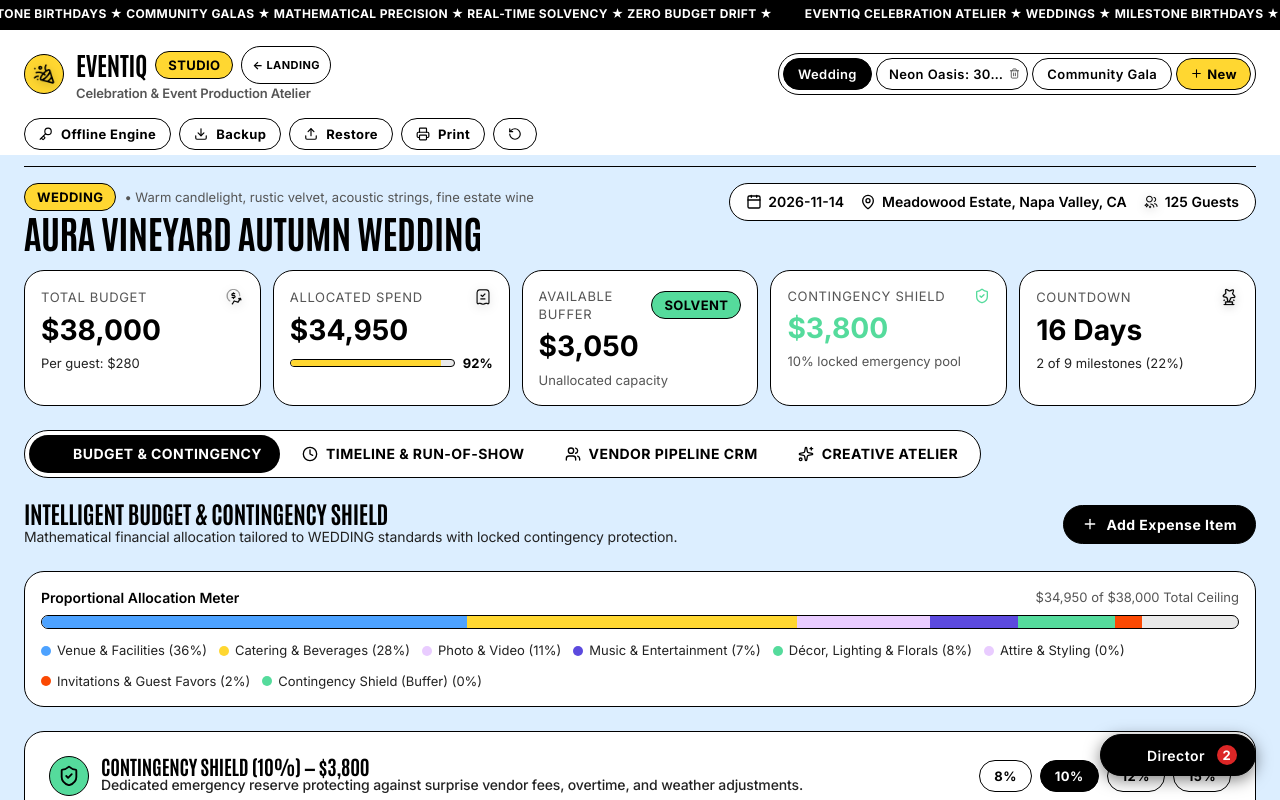
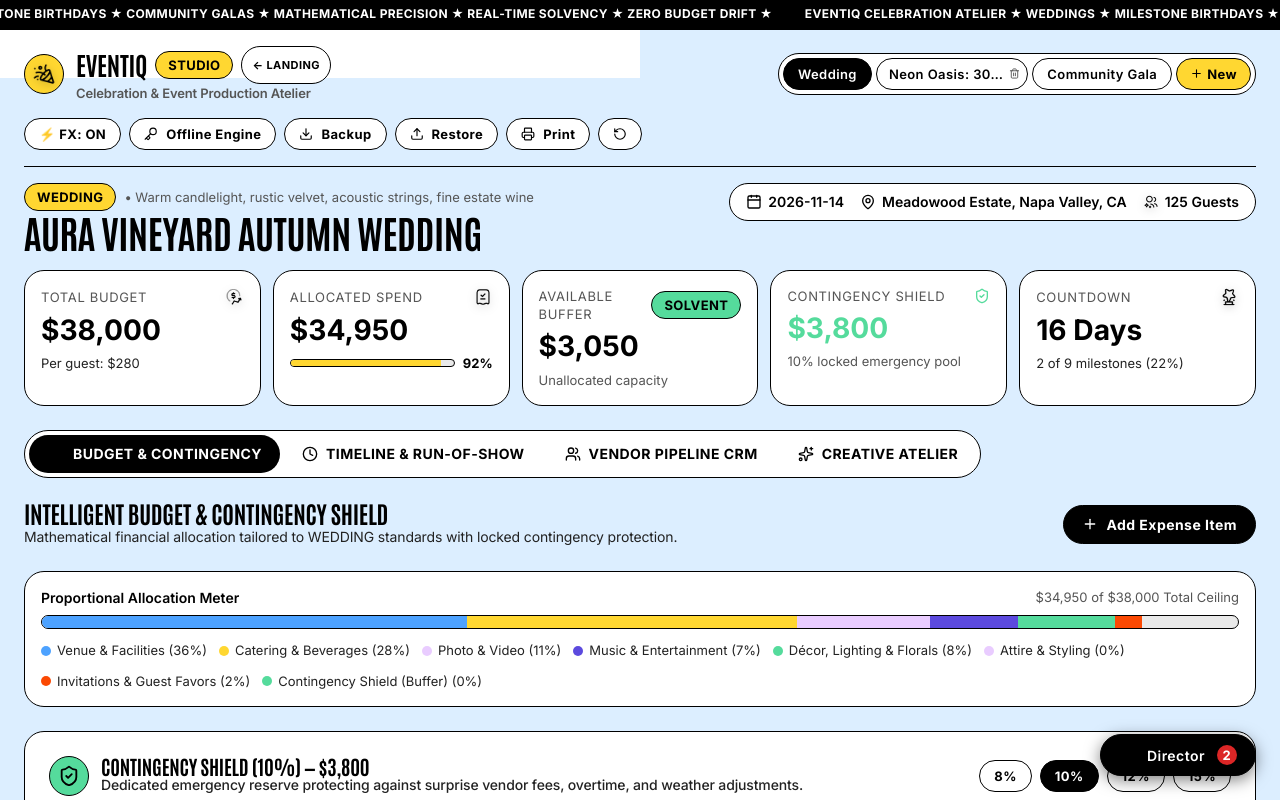
Before and after one commit to sachinn-alt/celebration-event-planner, a React (Vite) app: page / in a window 1280 px wide. Both pictures are taken after a click on the button "ENTER STUDIO". Shown: the top 800 px of the page. Built offline with nearby package versions, Linux system fonts and the light colour scheme.

Commit message:
perf: optimize WebGL background, throttle frame loop, enable code-splitting, and add Eco Mode

```diff
--- a/src/App.css
+++ b/src/App.css
@@ -676,8 +676,17 @@
   color: var(--color-ember);
 }
 
+@media (prefers-reduced-motion: reduce) {
+  .flux-lines-background {
+    display: none !important;
+  }
+}
+
 /* Responsive Rules */
 @media (max-width: 768px) {
+  .flux-lines-background {
+    display: none !important;
+  }
   .landing-sticker-field {
     display: none;
   }
--- a/src/App.tsx
+++ b/src/App.tsx
@@ -1,21 +1,23 @@
-import { useState, useEffect } from 'react';
+import { useState, useEffect, lazy, Suspense } from 'react';
 import { motion, AnimatePresence } from 'motion/react';
 import { DollarSign, Clock, Users, Sparkles } from 'lucide-react';
 import type { EventPlan, EventType } from './types/event';
 import { StorageService } from './services/storage';
 import { Header } from './components/Header';
-import { BudgetModule } from './components/BudgetModule';
-import { TimelineModule } from './components/TimelineModule';
-import { VendorModule } from './components/VendorModule';
-import { CreativeStudio } from './components/CreativeStudio';
-import { AiCopilot } from './components/AiCopilot';
 import { ApiKeyModal } from './components/ApiKeyModal';
 import { CreateEventModal } from './components/CreateEventModal';
 import { IconlyAnimation } from './components/IconlyAnimation';
 import { LandingHero } from './components/LandingHero';
 import { Footer } from './components/Footer';
-import FluxLines from './components/FluxLines';
 import './App.css';
+
+// Lazy-load heavier studio modules & WebGL to ensure instant initial load and peak performance
+const BudgetModule = lazy(() => import('./components/BudgetModule').then((m) => ({ default: m.BudgetModule })));
+const TimelineModule = lazy(() => import('./components/TimelineModule').then((m) => ({ default: m.TimelineModule })));
+const VendorModule = lazy(() => import('./components/VendorModule').then((m) => ({ default: m.VendorModule })));
+const CreativeStudio = lazy(() => import('./components/CreativeStudio').then((m) => ({ default: m.CreativeStudio })));
+const AiCopilot = lazy(() => import('./components/AiCopilot').then((m) => ({ default: m.AiCopilot })));
+const FluxLines = lazy(() => import('./components/FluxLines'));
 
 type ActiveTab = 'budget' | 'timeline' | 'vendors' | 'creative';
 
@@ -35,6 +37,25 @@ export function App() {
   const [isApiKeyModalOpen, setIsApiKeyModalOpen] = useState(false);
   const [isCreateModalOpen, setIsCreateModalOpen] = useState(false);
   const [hasApiKey, setHasApiKey] = useState<boolean>(() => Boolean(StorageService.getApiKey()));
+  const [isFxEnabled, setIsFxEnabled] = useState<boolean>(() => {
+    try {
+      return localStorage.getItem('eventiq_fx_enabled') !== 'false';
+    } catch {
+      return true;
+    }
+  });
+
+  const handleToggleFx = () => {
+    setIsFxEnabled((prev) => {
+      const next = !prev;
+      try {
+        localStorage.setItem('eventiq_fx_enabled', String(next));
+      } catch {
+        // ignore
+      }
+      return next;
+    });
+  };
 
   const activeEvent = events.find((e) => e.id === activeEventId) || events[0];
 
@@ -89,7 +110,8 @@ export function App() {
 
   return (
     <>
-      {/* React Bits: Animated Magnetic FluxLines Background */}
+      {/* React Bits: Animated Magnetic FluxLines Background (Eco / Throttled) */}
+      {isFxEnabled && (
         <div
           className="flux-lines-background no-print"
           style={{
@@ -101,20 +123,25 @@ export function App() {
           }}
           aria-hidden="true"
         >
+          <Suspense fallback={null}>
             <FluxLines
               colors={['#4da2ff', '#55db9c', '#ffd731', '#e9ccff', '#fb4903']}
               lightMode={true}
               transparent={true}
-          opacity={0.45}
-          speed={0.35}
+              opacity={0.4}
+              speed={0.3}
               scale={1.3}
               lineWidth={1.2}
+              dpr={0.5}
               mouseInteraction={true}
-          mouseStrength={1.2}
+              mouseStrength={1.1}
               mouseRadius={0.35}
               clickSwirl={true}
+              paused={!isFxEnabled}
             />
+          </Suspense>
         </div>
+      )}
 
       {/* Slush Marquee Scrolling Announcement Strip */}
       <div className="slush-marquee no-print" aria-hidden="true" style={{ position: 'relative', zIndex: 10 }}>
@@ -139,6 +166,8 @@ export function App() {
               allEvents={events}
               onOpenApiKeyModal={() => setIsApiKeyModalOpen(true)}
               hasApiKey={hasApiKey}
+              onToggleFx={handleToggleFx}
+              isFxEnabled={isFxEnabled}
             />
             <div style={{ maxWidth: '1280px', margin: '0 auto', padding: '0 24px' }}>
               <Footer
@@ -168,6 +197,8 @@ export function App() {
               onOpenCreateModal={() => setIsCreateModalOpen(true)}
               onDeleteEvent={handleDeleteEvent}
               onGoToLanding={() => setViewMode('landing')}
+              isFxEnabled={isFxEnabled}
+              onToggleFx={handleToggleFx}
             />
 
             {/* Module Navigation Tabs with Slush Pill Design */}
@@ -214,6 +245,7 @@ export function App() {
                   exit={{ opacity: 0, y: -8 }}
                   transition={{ duration: 0.2, ease: 'easeOut' }}
                 >
+                  <Suspense fallback={<div style={{ minHeight: '400px' }} />}>
                     {activeTab === 'budget' && (
                       <BudgetModule event={activeEvent} onUpdateEvent={handleUpdateEvent} />
                     )}
@@ -226,11 +258,13 @@ export function App() {
                     {activeTab === 'creative' && (
                       <CreativeStudio event={activeEvent} onUpdateEvent={handleUpdateEvent} />
                     )}
+                  </Suspense>
                 </motion.div>
               </AnimatePresence>
             </main>
 
             {/* Persistent AI Event Director Drawer & Copilot */}
+            <Suspense fallback={null}>
               <AiCopilot
                 event={activeEvent}
                 activeTab={activeTab}
@@ -239,6 +273,7 @@ export function App() {
                 onOpenKeyVault={() => setIsApiKeyModalOpen(true)}
                 hasApiKey={hasApiKey}
               />
+            </Suspense>
 
             {/* Neo-Brutalist Statement Footer */}
             <Footer
--- a/src/components/FluxLines.tsx
+++ b/src/components/FluxLines.tsx
@@ -98,13 +98,11 @@ float vn(vec2 p, float s, float seed) {
 }
 
 float dbn(vec2 p, float s, float seed) {
-  float o = s / 2.0;
+  float o = s * 0.5;
   float n0 = vn(p, s, seed);
   float n1 = vn(p + vec2(o, o), s, seed + 0.1);
-  float n2 = vn(p + vec2(-o, o), s, seed + 0.2);
-  float n3 = vn(p + vec2(o, -o), s, seed + 0.3);
-  float n4 = vn(p + vec2(-o, -o), s, seed + 0.4);
-  return (2.0 * n0 + 1.5 * n1 + 1.25 * n2 + 1.125 * n3 + n4) / 7.0;
+  float n2 = vn(p - vec2(o, o), s, seed + 0.2);
+  return (n0 * 2.0 + n1 * 1.5 + n2 * 1.5) / 5.0;
 }
 `;
 
@@ -397,9 +395,17 @@ const FluxLines = ({
       raf = 0;
       if (!visible || document.hidden) return;
       const s = settingsRef.current;
-      const dt = last ? clamp((now - last) / 1000, 0.0005, 0.05) : 1 / 60;
+      if (s.paused) return;
+
+      // Throttle rendering to max 35 FPS (~28ms) to drastically save GPU & CPU cycles
+      if (last && now - last < 28) {
+        raf = requestAnimationFrame(frame);
+        return;
+      }
+
+      const dt = last ? clamp((now - last) / 1000, 0.0005, 0.05) : 1 / 35;
       last = now;
-      const motion = s.paused || reduce ? 0 : 1;
+      const motion = reduce ? 0 : 1;
       time += dt * motion;
       swirl.age += dt;
       if (s.intro && !reduce && reveal < 1) reveal = Math.min(1, reveal + dt / INTRO_SECONDS);
@@ -429,7 +435,8 @@ const FluxLines = ({
       const s = settingsRef.current;
       const width = Math.max(1, container.clientWidth);
       const height = Math.max(1, container.clientHeight);
-      const ratio = Math.min(s.dpr || window.devicePixelRatio || 1, 2);
+      // Downsample DPR to 0.6 max for the background shader: reduces shader pixels by up to 80% while retaining smooth visuals
+      const ratio = s.dpr ? Math.min(s.dpr, 1) : Math.min(window.devicePixelRatio > 1 ? 0.6 : 1, 0.75);
       canvas.width = Math.max(1, Math.round(width * ratio));
       canvas.height = Math.max(1, Math.round(height * ratio));
       render();
--- a/src/components/Header.tsx
+++ b/src/components/Header.tsx
@@ -27,6 +27,8 @@ interface HeaderProps {
   onOpenCreateModal: () => void;
   onDeleteEvent?: (id: string) => void;
   onGoToLanding?: () => void;
+  isFxEnabled?: boolean;
+  onToggleFx?: () => void;
 }
 
 export const Header: React.FC<HeaderProps> = ({
@@ -40,6 +42,8 @@ export const Header: React.FC<HeaderProps> = ({
   onOpenCreateModal,
   onDeleteEvent,
   onGoToLanding,
+  isFxEnabled = true,
+  onToggleFx,
 }) => {
   const fileInputRef = useRef<HTMLInputElement>(null);
 
@@ -275,8 +279,20 @@ export const Header: React.FC<HeaderProps> = ({
           </motion.button>
         </div>
 
-        {/* Global Toolbar: Key Vault, Import, Export, Print, Reset */}
+        {/* Global Toolbar: Key Vault, Import, Export, Print, Reset, Eco Mode */}
         <div className="action-buttons no-print" style={{ display: 'flex', alignItems: 'center', gap: 'var(--space-2)' }}>
+          {onToggleFx && (
+            <button
+              type="button"
+              className="btn btn-ghost btn-sm"
+              onClick={onToggleFx}
+              style={{ fontSize: 'var(--type-caption-xs)', fontWeight: 700 }}
+              title={isFxEnabled ? 'Switch to Eco Mode (Disables WebGL background to maximize speed & battery)' : 'Enable Ambient Flux FX'}
+            >
+              <span>{isFxEnabled ? '⚡ FX: ON' : '🌱 ECO'}</span>
+            </button>
+          )}
+
           <button
             type="button"
             className={`btn btn-sm ${hasApiKey ? 'btn-secondary' : 'btn-ghost'}`}
--- a/src/components/LandingHero.tsx
+++ b/src/components/LandingHero.tsx
@@ -10,6 +10,8 @@ interface LandingHeroProps {
   allEvents: EventPlan[];
   onOpenApiKeyModal?: () => void;
   hasApiKey?: boolean;
+  onToggleFx?: () => void;
+  isFxEnabled?: boolean;
 }
 
 interface FloatingSticker {
@@ -39,6 +41,8 @@ export const LandingHero: React.FC<LandingHeroProps> = ({
   allEvents,
   onOpenApiKeyModal,
   hasApiKey = false,
+  onToggleFx,
+  isFxEnabled = true,
 }) => {
   const weddingEvent = allEvents.find((e) => e.type === 'wedding');
   const birthdayEvent = allEvents.find((e) => e.type === 'birthday');
@@ -62,6 +66,17 @@ export const LandingHero: React.FC<LandingHeroProps> = ({
         </div>
 
         <div className="landing-deck-actions">
+          {onToggleFx && (
+            <button
+              type="button"
+              className="btn btn-secondary landing-deck-key-btn"
+              onClick={onToggleFx}
+              title={isFxEnabled ? 'Switch to Eco Mode (Disables background shader for maximum battery & speed)' : 'Enable Ambient Flux FX'}
+            >
+              <span>{isFxEnabled ? '⚡ FX: ON' : '🌱 ECO'}</span>
+            </button>
+          )}
+
           {onOpenApiKeyModal && (
             <button
               type="button"
```
Lines whose indentation alone changed are shown as unchanged.
